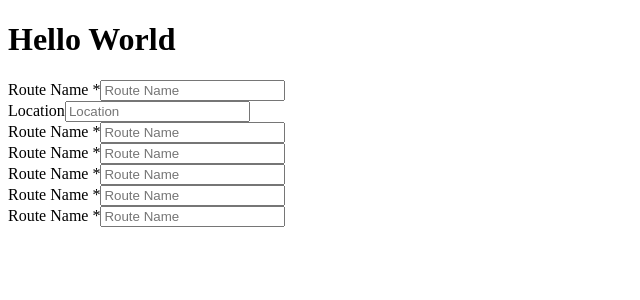
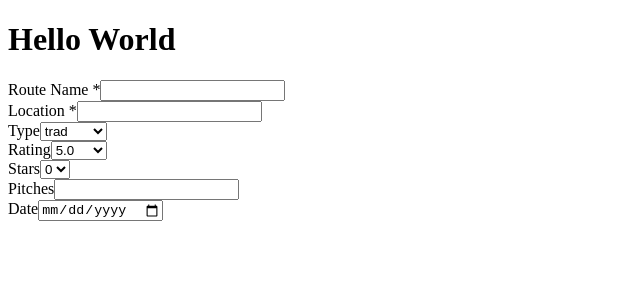
Before and after one commit to Burns1980/climb-tracker, a React (Create React App) app: page / in a window 1280 px wide. Shown: the top 300 px of the page, without its empty margins (0-640 px from the left). Built offline with nearby package versions, Linux system fonts and the light colour scheme.

Commit message:
fields for add route form complete.

```diff
--- a/src/components/RouteForm.js
+++ b/src/components/RouteForm.js
@@ -18,8 +18,8 @@ export default class RouteForm extends React.PureComponent {
   handleChange = e => {
     e.preventDefault();
     const {name, value} = e.target;
-    console.log("Inside HandlChange********");
-    console.log(name, value);
+    // console.log("Inside HandlChange********");
+    // console.log(name, value);
 
     this.setState({[name]: value}, _=> console.log(this.state))
   };
@@ -27,8 +27,8 @@ export default class RouteForm extends React.PureComponent {
   render() {
     console.log("***********PROPS INSIDE ROUTEFORM: ******************");
     console.log(this.props);
-    console.log("*************State Inside RouteFrom**********:");
-    console.log(this.state);
+    // console.log("*************State Inside RouteFrom**********:");
+    // console.log(this.state);
 
     return (
       <form className="clearfix" id="addRouteForm">
@@ -39,80 +39,122 @@ export default class RouteForm extends React.PureComponent {
               id="rtNameAddInput"
               type="text"
               name="rtName"
-              placeholder="Route Name"
-              value={this.state.rtName}
+              placeholder=""
+              // value={this.state.rtName}
               onChange={this.handleChange}
               required
             />
           </div>
           <div className="formGroup">
-            <label htmlFor="locationAddInput">Location</label>
+            <label htmlFor="locationAddInput">Location *</label>
             <input
               id="locationAddInput"
               type="text"
               name="location"
-              placeholder="Location"
-              value={this.state.location}
+              placeholder=""
+              // value={this.state.location}
               onChange={this.handleChange}
               required
             />
           </div>
           <div className="formGroup">
-            <label htmlFor="rtNameAddInput">Route Name *</label>
+            <label htmlFor="typeAddInput">Type</label>
+            <select
+              className="selectInput"
+              id="typeAddInput"
+              name="type"
+              // value={this.state.type}
+              onChange={this.handleChange}
+            >
+              <option value="trad">trad</option>
+              <option value="sport">sport</option>
+              <option value="boulder">boulder</option>
+              <option value="solo">solo</option>
+              <option value="aid">aid</option>
+            </select>
+          </div>
+        </div>
+        <div className="row">
+          <div className="formGroup">
+            <label htmlFor="ratingAddInput">Rating</label>
+            <select
+              id="ratingAddInput"
+              name="rating"
+              onChange={this.handleChange}
+              className="selectInput"
+            >
+              <option value="5.0">5.0</option>
+              <option value="5.1">5.1</option>
+              <option value="5.2">5.2</option>
+              <option value="5.3">5.3</option>
+              <option value="5.4">5.4</option>
+              <option value="5.5">5.5</option>
+              <option value="5.6">5.6</option>
+              <option value="5.7">5.7</option>
+              <option value="5.8-">5.8-</option>
+              <option value="5.8">5.8</option>
+              <option value="5.8+">5.8+</option>
+              <option value="5.9-">5.9-</option>
+              <option value="5.9">5.9</option>
+              <option value="5.9+">5.9+</option>
+              <option value="5.10a">5.10a</option>
+              <option value="5.10b">5.10b</option>
+              <option value="5.10c">5.10c</option>
+              <option value="5.10d">5.10d</option>
+              <option value="5.11a">5.11a</option>
+              <option value="5.11b">5.11b</option>
+              <option value="5.11c">5.11c</option>
+              <option value="5.11d">5.11d</option>
+              <option value="5.12a">5.12a</option>
+              <option value="5.12b">5.12b</option>
+              <option value="5.12c">5.12c</option>
+              <option value="5.12d">5.12d</option>
+              <option value="5.13a">5.13a</option>
+              <option value="5.13b">5.13b</option>
+              <option value="5.13c">5.13c</option>
+              <option value="5.13d">5.13d</option>
+              <option value="5.14a">5.14a</option>
+              <option value="5.14b">5.14b</option>
+              <option value="5.14c">5.14c</option>
+              <option value="5.14d">5.14d</option>
+              <option value="5.15a">5.15a</option>
+              <option value="5.15b">5.15b</option>
+              <option value="5.15c">5.15c</option>
+              <option value="5.15d">5.15d</option>
+            </select>
+          </div>
+          <div className="formGroup">
+            <label htmlFor="starsAddInput">Stars</label>
+            <select
+              className="selectInput"
+              id="starsAddInput"
+              name="stars"
+              onChange={this.handleChange}
+            >
+              <option value="0">0</option>
+              <option value="1">1</option>
+              <option value="2">2</option>
+              <option value="3">3</option>
+              <option value="4">4</option>
+            </select>
+          </div>
+          <div className="formGroup">
+            <label htmlFor="pitchesAddInput">Pitches</label>
             <input
-              id="rtNameAddInput"
-              type="text"
-              name="rtName"
-              placeholder="Route Name"
-              value={this.state.rtName}
+              id="pitchesAddInput"
+              type="number"
+              name="pitches"
               onChange={this.handleChange}
             />
           </div>
         </div>
         <div className="row">
           <div className="formGroup">
-            <label htmlFor="rtNameAddInput">Route Name *</label>
+            <label htmlFor="dateAddInput">Date</label>
             <input
-              id="rtNameAddInput"
-              type="text"
-              name="rtName"
-              placeholder="Route Name"
-              value={this.state.rtName}
-              onChange={this.handleChange}
-            />
-          </div>
-          <div className="formGroup">
-            <label htmlFor="rtNameAddInput">Route Name *</label>
-            <input
-              id="rtNameAddInput"
-              type="text"
-              name="rtName"
-              placeholder="Route Name"
-              value={this.state.rtName}
-              onChange={this.handleChange}
-            />
-          </div>
-          <div className="formGroup">
-            <label htmlFor="rtNameAddInput">Route Name *</label>
-            <input
-              id="rtNameAddInput"
-              type="text"
-              name="rtName"
-              placeholder="Route Name"
-              value={this.state.rtName}
-              onChange={this.handleChange}
-            />
-          </div>
-        </div>
-        <div className="row">
-          <div className="formGroup">
-            <label htmlFor="rtNameAddInput">Route Name *</label>
-            <input
-              id="rtNameAddInput"
-              type="text"
-              name="rtName"
-              placeholder="Route Name"
-              value={this.state.rtName}
+              id="dateAddInput"
+              type="date"
+              name="date"
               onChange={this.handleChange}
             />
           </div>
```
